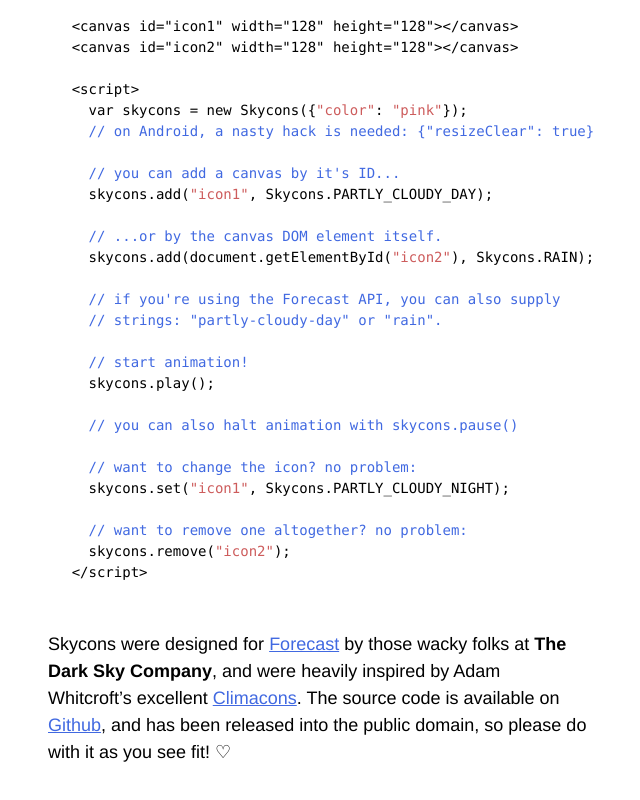
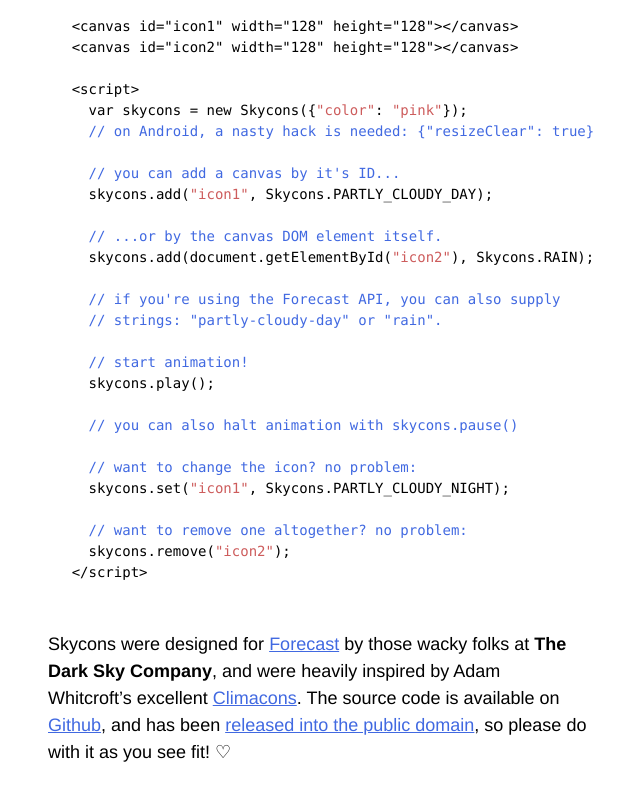
Before and after one commit to darkskyapp/skycons, a plain HTML site: page index.html in a window 1280 px wide. Shown: the part 534-1334 px from the top of the page, without its empty margins (322-962 px from the left). Drawn offline with Linux system fonts and the light colour scheme.

Commit message:
Update index.html

```diff
--- a/index.html
+++ b/index.html
@@ -131,7 +131,8 @@
       <a href="http://adamwhitcroft.com/climacons/">Climacons</a>. The source
       code is available on
       <a href="http://github.com/darkskyapp/skycons">Github</a>, and has been
-      released into the public domain, so please do with it as you see fit!
+      <a href="http://creativecommons.org/publicdomain/zero/1.0/">released
+      into the public domain</a>, so please do with it as you see fit!
       &#9825;</p>
     </article>
 
```
